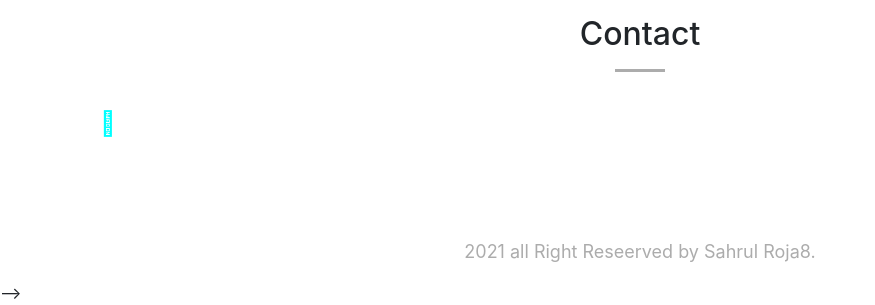
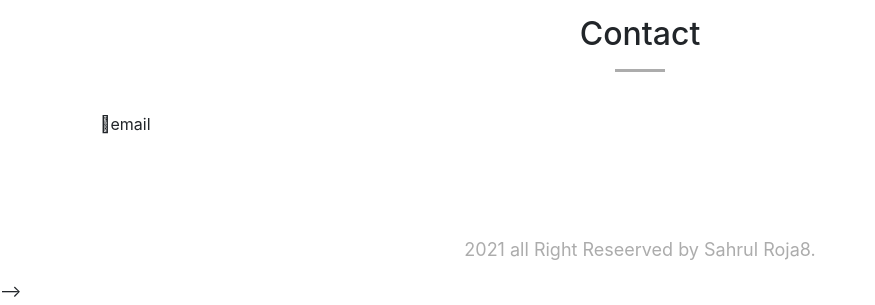
Before and after one commit to Sahrul-ux/bootsrap42021, a PHP site: page / in a window 1280 px wide. Shown: the part 2124-2429 px from the top of the page, without its empty margins (0-875 px from the left). Run offline with PHP 8.4, Linux system fonts and the light colour scheme; some web fonts are replaced.

Commit message:
membuat bagian contact

```diff
--- a/index.php
+++ b/index.php
@@ -16,7 +16,7 @@
     <link rel="stylesheet" href="style.css">
 
     <!-- font awesome -->
-    <link rel="stylesheet" href="https://cdn.jsdelivr.net/npm/@fortawesome/fontawesome-free@5.15.3/css/fontawesome.min.css">
+    <link rel="stylesheet" href="https://cdn.jsdelivr.net/npm/@fortawesome/fontawesome-free@5.15.3/css/fontawesome.min.css" integrity="sha384-wESLQ85D6gbsF459vf1CiZ2+rr+CsxRY0RpiF1tLlQpDnAgg6rwdsUF1+Ics2bni" crossorigin="anonymous">
 
 
 
@@ -155,8 +155,8 @@
                     </div>
                 </div>
                 <div class="row mb-4 justify-content-center sosmed">
-                    <div class="col">
-                        <i class="fas fa-envelope-open"></i>
+                    <div class="col sosmed">
+                        <i class="fas fa-envelope">email</i>
                     </div>
                 </div>
             </div>
--- a/style.css
+++ b/style.css
@@ -140,6 +140,8 @@ hr {
     text-align: center;
 }
 
+
+
 /* footer */
 .footer {
     margin-top: 100px;
@@ -215,9 +217,9 @@ hr {
     }
 
     /* kontak */
-    .sosmed i {
-        font-size: 24px;
+    .kontak sosmed i {
         color: aqua;
+        font-size: 50px;
     }
 
 
```
